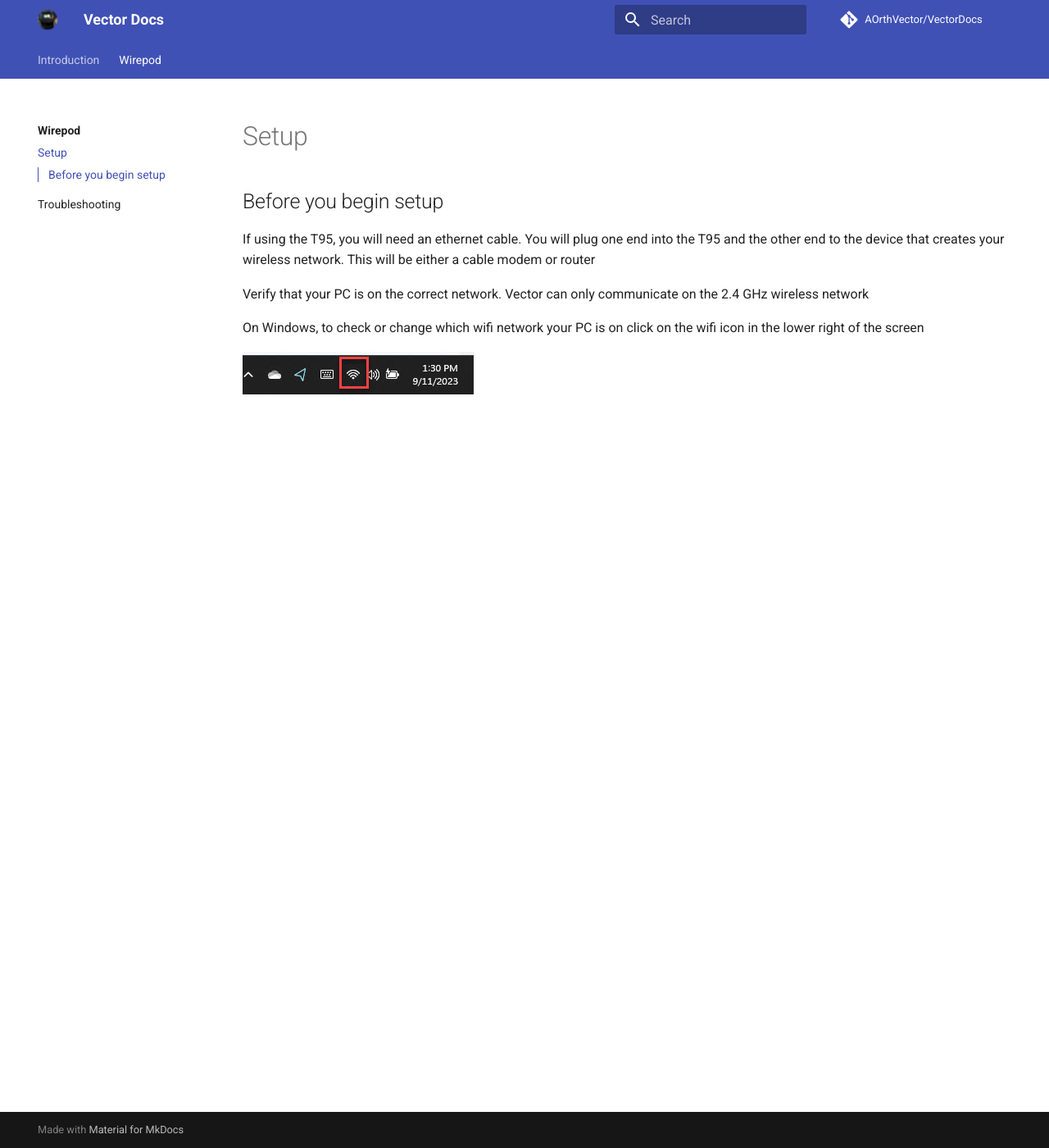
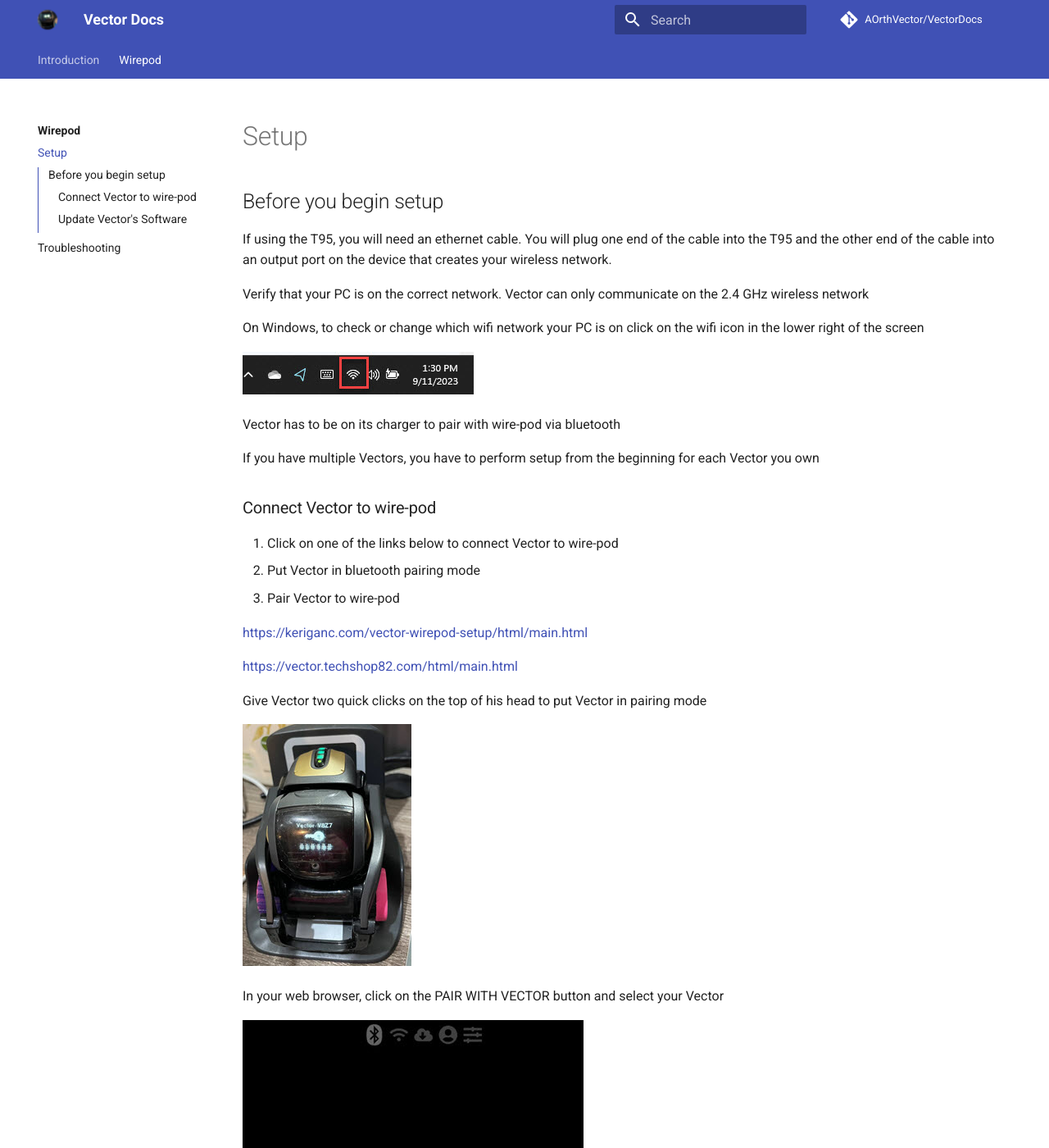
Before and after one commit to AOrthVector/VectorDocs, an MkDocs documentation site: the page built from docs/wirepod/setup/setup.md, in a window 1280 px wide and 1400 px high. Shown: the whole window at 82% size. Built offline with MkDocs 1.6.1 and Material for MkDocs 9.7.7, drawn with Linux system fonts in a browser that asks for light colours; comment, search, counter and statistics services are not loaded; some of the changed text lies outside the part shown.

Commit message:
added bluetooth setup

```diff
--- a/docs/wirepod/setup/setup.md
+++ b/docs/wirepod/setup/setup.md
@@ -1,9 +1,37 @@
 ## Before you begin setup
 
-If using the T95, you will need an ethernet cable. You will plug one end into the T95 and the other end to the device that creates your wireless network. This will be either a cable modem or router
+If using the T95, you will need an ethernet cable. You will plug one end of the cable into the T95 and the other end of the cable into an output port on the device that creates your wireless network.
 
 Verify that your PC is on the correct network. Vector can only communicate on the 2.4 GHz wireless network
 
 On Windows, to check or change which wifi network your PC is on click on the wifi icon in the lower right of the screen
 
 ![Windows wifi indicator](/img/WifiIndicator.jpg)
+
+Vector has to be on its charger to pair with wire-pod via bluetooth
+
+If you have multiple Vectors, you have to perform setup from the beginning for each Vector you own
+
+### Connect Vector to wire-pod
+
+1. Click on one of the links below to connect Vector to wire-pod
+2. Put Vector in bluetooth pairing mode
+3. Pair Vector to wire-pod
+
+[https://keriganc.com/vector-wirepod-setup/html/main.html](https://keriganc.com/vector-wirepod-setup/html/main.html)
+
+[https://vector.techshop82.com/html/main.html](https://vector.techshop82.com/html/main.html)
+
+Give Vector two quick clicks on the top of his head to put Vector in pairing mode
+
+![Vector in pairing mode](/img/VectorReadyToPair.jpg)
+
+In your web browser, click on the PAIR WITH VECTOR button and select your Vector
+
+![Click on the button to pair Vector](/img/VectorPair.jpg)
+
+Pairing can take multiple attempts. There's nothing wrong, it's just the nature of bluetooth. Click on Troubleshooting via the left side navigation for more information
+
+After Vector is paired with wire-pod, you will update Vector's software to accept wire-pod
+
+### Update Vector's Software
```
Also changed, not shown: docs/wirepod/setup/troubleshooting.md (+1 -0 lines), docs/img/VectorPair.jpg (added), docs/img/VectorReadyToPair.jpg (added).
